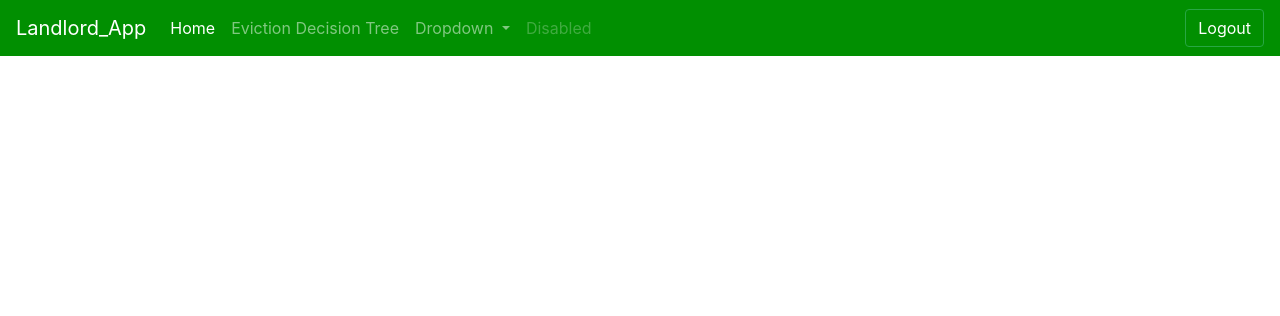
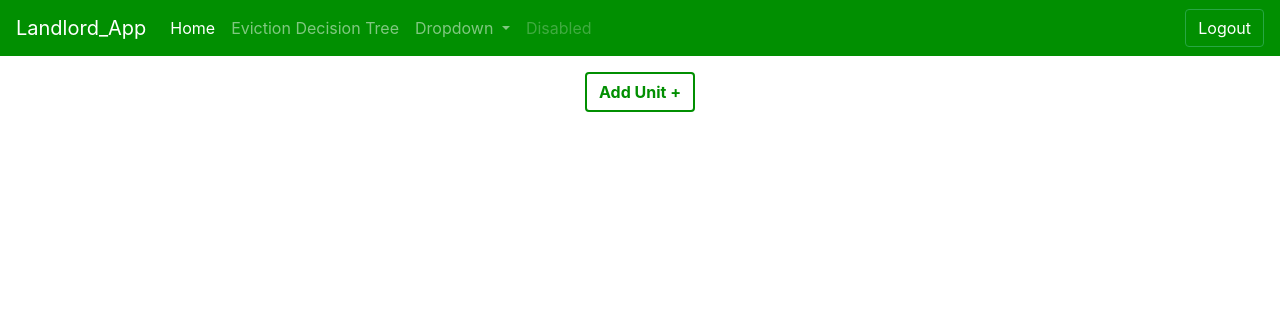
Before and after one commit to Fabrizio-Andrew/landlord_app, a Django app: page /landing in a window 1280 px wide. Shown: the top 316 px of the page. Run offline with Django 3.2, Linux system fonts and the light colour scheme; the visitor is signed in with stand-in values (Sample User, id 1); data that the repository does not hold is empty; some libraries are stand-ins or nearby versions.

Commit message:
Added Add Unit Button

```diff
--- a/landlord_app/static/landlord_app/unit_list.js
+++ b/landlord_app/static/landlord_app/unit_list.js
@@ -33,6 +33,12 @@ class Unit extends React.Component {
     }
 }
 
+class AddUnitButton extends React.Component {
+    render() {
+        return (<button type="button" class="btn btn-outline-primary" id="add-unit">Add Unit +</button>)
+    }
+}
+
 class UnitList extends React.Component {
 
     constructor(props) {
@@ -53,13 +59,14 @@ class UnitList extends React.Component {
     render() {
         const { units } = this.state;
 
-        return (
+        return [
             <ul>
                 {units.map(unit =>
                     <Unit unit={unit} />
                 )}
-            </ul>
-        );
+            </ul>,
+            <AddUnitButton />
+        ];
     }
 }
 
--- a/landlord_app/templates/landlord_app/landing_page.html
+++ b/landlord_app/templates/landlord_app/landing_page.html
@@ -12,12 +12,20 @@
 
         .col-md-3 {
             display: flex;
-            align-items: center
+            align-items: center;
         }
 
         svg {
             display: block;
             margin: auto;
+        }
+
+        #add-unit {
+            display: block;
+            margin: auto;
+            color: rgb(1, 143, 1);
+            border: 2px solid rgb(1, 143, 1);
+            font-weight: bolder;
         }
     </style>
 
@@ -29,6 +37,7 @@
 {% block body %}
     <div class="container" id="unit-list">
         <script type="text/babel" src="static/landlord_app/unit_list.js"></script>
+        <button type="button" class="btn btn-outline-primary">Primary</button>
     </div>
 
 {% endblock %}
```
